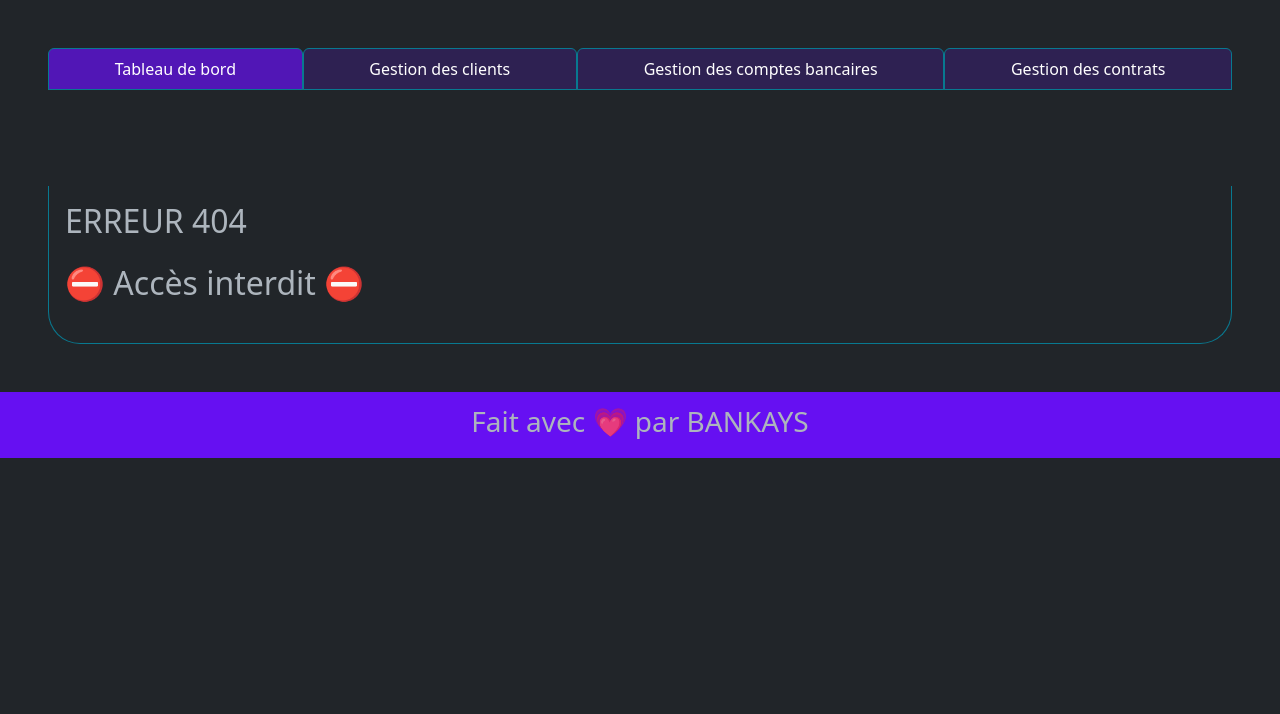
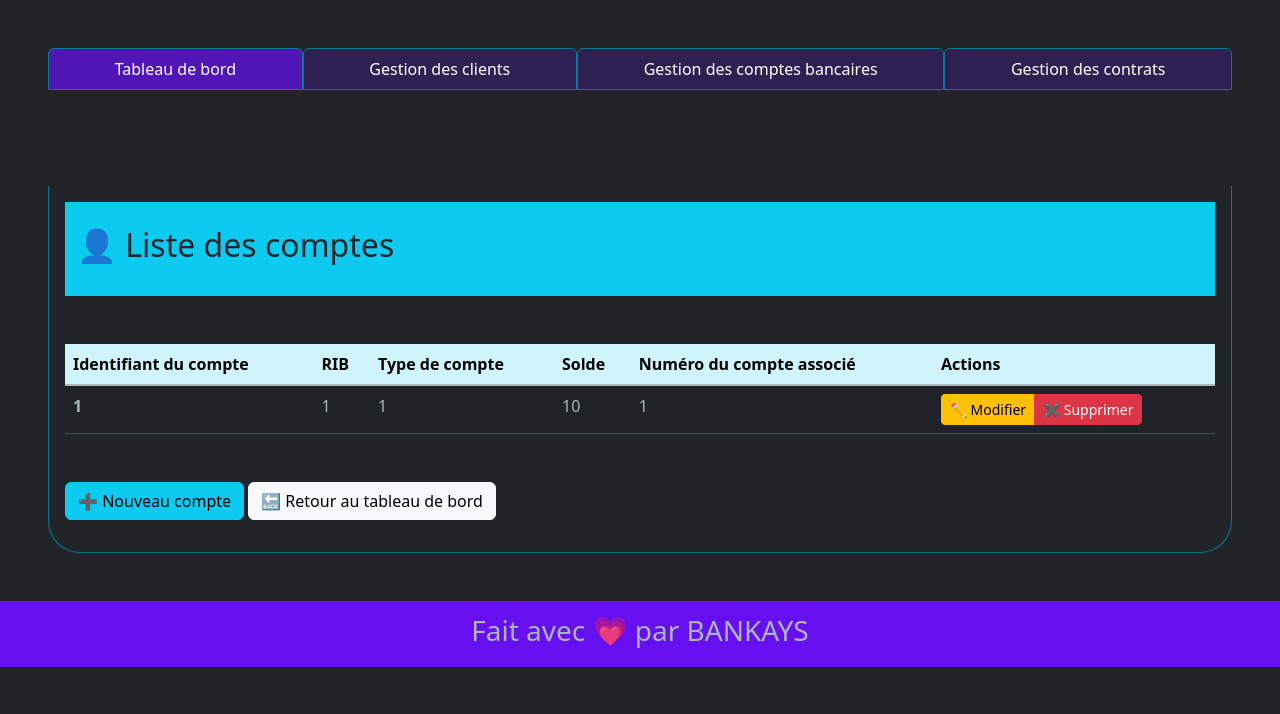
Before and after one commit to kays-dev/ecf_mank, a PHP site: page /index.php?action=account-list in a window 1280 px wide. Shown: the part 86-800 px from the top of the page. Run offline with PHP 8.4, Linux system fonts and the light colour scheme; tables that the repository leaves empty or names only in its code hold one stand-in row (values such as "Sample post").

Commit message:
Correctif de la rubrique comptes

```diff
--- /dev/null
+++ b/models/Account.php
@@ -0,0 +1,59 @@
+<?php
+
+require_once __DIR__ . '/../lib/database.php';
+require_once __DIR__ . '/Client.php';
+
+class Account
+{
+
+    private int $id;
+    private string $rib;
+    private string $type;
+    private float $solde;
+    private int $id_client;
+
+    public function getId(): int
+    {
+        return $this->id;
+    }
+    public function getRib(): string
+    {
+        return $this->rib;
+    }
+    public function getType(): string
+    {
+        return $this->type;
+    }
+    public function getSolde(): float
+    {
+        return $this->solde;
+    }
+    public function getIdClient(): int
+    {
+        return $this->id_client;
+    }
+
+    public function setId(int $id): void
+    {
+        $this->id = $id;
+    }
+    public function setRib(string $rib): void
+    {
+        $this->rib = htmlspecialchars($rib);
+    }
+    public function setType(string $type): void
+    {
+        $this->type = htmlspecialchars($type);
+    }
+    public function setSolde(float $solde): void
+    {
+        $this->solde = $solde;
+    }
+    public function setIdClient(int $idClient): void
+    {
+        $this->id_client = $idClient;
+    }
+
+
+
+}
--- /dev/null
+++ b/models/repositories/AccountRepository.php
@@ -0,0 +1,96 @@
+<?php
+
+require_once __DIR__ . '/../Account.php';
+
+class AccountRepository
+{
+
+    public DatabaseConnection $connection;
+
+    public function __construct()
+    {
+        $this->connection = new DatabaseConnection();
+    }
+
+    public function addAccount(Account $account): bool
+    {
+        $statement = $this->connection->getConnected()->prepare("INSERT INTO comptes (account_rib, account_type, account_balance, client_id) VALUES (:rib, :type, :solde, :id_client);");
+
+        return $statement->execute([
+            'rib' => $account->getRib(),
+            'type' => $account->getType(),
+            'solde' => $account->getSolde(),
+            'id_client' => $account->getIdClient()
+        ]);
+
+    }
+
+    public function viewAccounts(): array
+    {
+        $statement = $this->connection->getConnected()->prepare("SELECT * FROM comptes;");
+
+        $statement->execute();
+
+        $resultArr = $statement->fetchAll();
+
+        $accounts = [];
+        foreach ($resultArr as $arrRow) {
+            $account = new Account();
+            $account->setId($arrRow['account_id']);
+            $account->setRib($arrRow['account_rib']);
+            $account->setType($arrRow['account_type']);
+            $account->setSolde($arrRow['account_balance']);
+            $account->setIdClient($arrRow['account_id']);
+
+            $accounts[] = $account;
+        }
+        return $accounts;
+    }
+
+    public function viewAccount(int $id): ?Account
+    {
+        $statement = $this->connection->getConnected()->prepare("SELECT * FROM comptes WHERE account_id=$id;");
+
+        $statement->execute();
+
+        $resultVal = $statement->fetch();
+
+        if (!$resultVal) {
+            return null;
+        }
+
+        $account = new Account();
+        $account->setId($resultVal['account_id']);
+        $account->setRib($resultVal['account_rib']);
+        $account->setType($resultVal['account_type']);
+        $account->setSolde($resultVal['account_balance']);
+        $account->setIdClient($resultVal['client_id']);
+
+        return $account;
+    }
+
+    public function updateAccount(Account $account): bool
+    {
+
+        $statement = $this->connection->getConnected()->prepare("UPDATE comptes SET account_rib=:rib, account_type=:type, account_balance=:solde, client_id=:id_client WHERE account_id=:id");
+
+        return $statement->execute([
+            'id' => $account->getId(),
+            'rib' => $account->getRib(),
+            'type' => $account->getType(),
+            'solde' => $account->getSolde(),
+            'id_client' => $account->getIdClient()
+        ]);
+
+    }
+
+    public function deleteAccount(int $id): bool
+    {
+
+        $statement = $this->connection->getConnected()->prepare("DELETE FROM comptes WHERE account_id=:id");
+        $statement->bindParam(':id', $id);
+
+        return $statement->execute();
+
+    }
+}
--- /dev/null
+++ b/views/accountViews/account-list.php
@@ -0,0 +1,43 @@
+<?php require_once __DIR__ . '/../templates/header.php'; ?>
+
+<div class="container-fluid mb-5 bg-info pt-4 pb-2">
+    <h2 class="mb-4 text-dark">👤 Liste des comptes</h2>
+</div>
+
+<table class="table table-striped mb-5">
+    <thead class="table-info">
+        <tr>
+            <th scope="col">Identifiant du compte</th>
+            <th scope="col">RIB</th>
+            <th scope="col">Type de compte</th>
+            <th scope="col">Solde</th>
+            <th scope="col">Numéro du compte associé</th>
+            <th scope="col">Actions</th>
+        </tr>
+    </thead>
+    <tbody class="table-group-divider">
+        <?php foreach ($accounts as $account): ?>
+
+            <tr>
+                <th scope="row"><?= $account->getId(); ?></th>
+                <td><?= $account->getRib(); ?></td>
+                <td><?= $account->getType(); ?></td>
+                <td><?= $account->getSolde(); ?></td>
+                <td><?= $account->getIdClient(); ?></td>
+                <td>
+                    <div class="btn-group btn-group-sm">
+                        <a href="?action=account-edit&id=<?= $account->getId() ?>" class="btn btn-warning">✏️ Modifier</a>
+                        <a onclick="return confirm('Voulez vous vraiment supprimer le compte?');"
+                            href="?action=account-delete&id=<?= $account->getId() ?>" class="btn btn-danger">✖ Supprimer</a>
+                    </div>
+                </td>
+            </tr>
+
+        <?php endforeach; ?>
+    </tbody>
+</table>
+
+<a href="?action=account-create" class="btn btn-info mb-3">➕ Nouveau compte</a>
+<a href="?action=dashboard" class="btn btn-light mb-3">🔙 Retour au tableau de bord</a>
+
+<?php require_once __DIR__ . '/../templates/footer.php';
--- a/views/clientViews/client-show.php
+++ b/views/clientViews/client-show.php
@@ -1,7 +1,11 @@
 <?php require_once __DIR__ . '/../templates/header.php'; ?>
 
 <div class="container-fluid mb-5 bg-info pt-4 pb-2">
-    <h2 class="mb-4 text-dark">📋 Détails du client</h2>
+    <h2 class="mb-2 text-dark">📋 Détails du client</h2>
+</div>
+
+<div class="container-fluid mb-5 bg-light pt-4 pb-4">
+    <h4 class="mb-2 text-dark">Client n° <?= $client->getId(); ?> </h4>
 </div>
 
 <p><strong>Nom : </strong> <?= $client->getNom() ?></p>
--- a/views/templates/header.php
+++ b/views/templates/header.php
@@ -6,6 +6,7 @@
     <meta name="viewport" content="width=device-width, initial-scale=1.0">
     <title>MANK</title>
     <link rel="stylesheet" href="https://cdn.jsdelivr.net/npm/bootstrap@5.3.0/dist/css/bootstrap.min.css">
+    <link href="https://cdn.jsdelivr.net/npm/bootstrap-icons@1.10.5/font/bootstrap-icons.css" rel="stylesheet">
 </head>
 
 <body class="d-flex flex-column" data-bs-theme="dark">
```
Also changed, not shown: index.php (+23 -23 lines), views/accountViews/account-create.php (added, +44 -0 lines), views/accountViews/account-edit.php (added, +43 -0 lines), views/accountViews/account-show.php (added, +19 -0 lines), views/clientViews/client-edit.php (+8 -4 lines).
